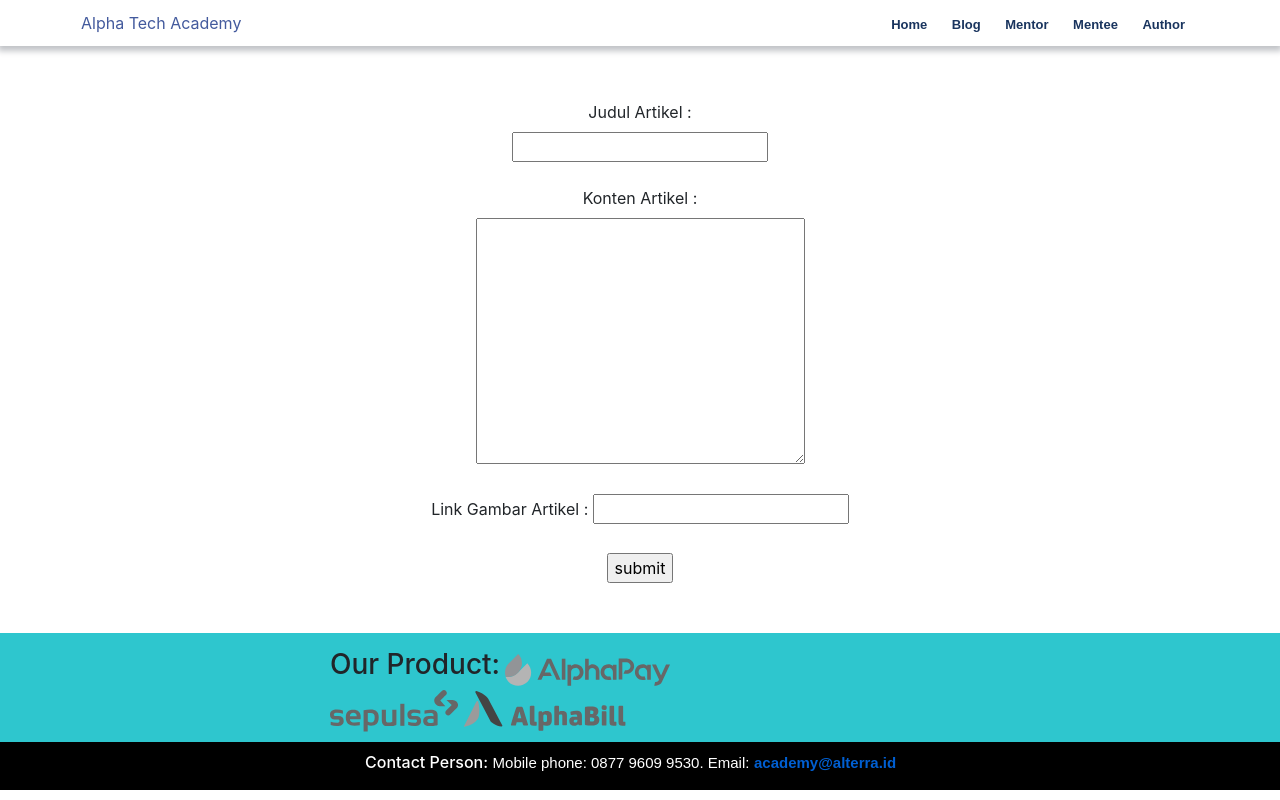
After one commit to hamdiranu/DJANGO_MVC, a Django app: page /form/ in a window 1280 px wide. The commit adds this page. Run offline with Django 3.2, Linux system fonts and the light colour scheme; some libraries are stand-ins or nearby versions; some web fonts are replaced.

Commit message:
Update Form

```diff
--- a/C/project_advance_views/blog/models.py
+++ b/C/project_advance_views/blog/models.py
@@ -1,11 +1,14 @@
 from django.db import models
+from datetime import datetime
 
 # Create your models here.
 
 class Blog(models.Model):
     Gambar            = models.CharField(max_length = 200)
+    Tanggal           = models.DateTimeField(auto_now=True)
+    Comment           = models.CharField(max_length = 200)
     Title             = models.CharField(max_length = 200)
-    Content           = models.TextField(max_length = 200)
+    Content           = models.TextField(max_length = 2000)
 
 class Mentor(models.Model):
     Gambar          = models.CharField(max_length = 200)
--- a/C/project_advance_views/blog/static/css/main.css
+++ b/C/project_advance_views/blog/static/css/main.css
@@ -272,6 +272,13 @@ header {
 
 /* =========================================== BLOG ======================================== */
 
+.link_form p{
+    color: #19345E;
+    padding-top: 30px;
+    padding-left: 0px;
+}
+
+
 .ketfoto p{
     color: black;
     font-size: 12px;
@@ -321,7 +328,7 @@ header {
 }
 
 .isiblog {
-    margin-left: 120px;
+    margin-left: 310px;
 }
 
 /* ====================================== Our Mentee ==================================================== */
@@ -464,6 +471,13 @@ header {
 }
 
 /* ============================================================================================ */
+
+.form_body {
+    padding-top: 100px;
+    text-align: center;
+}
+
+
 @media(max-width:991px) {
 
     .option1 {
--- /dev/null
+++ b/C/project_advance_views/blog/templates/form.html
@@ -0,0 +1,85 @@
+<!DOCTYPE html>
+<html lang="en">
+<head>
+    <meta charset="UTF-8">
+    <meta name="viewport" content="width=device-width", initial-scale="1.0">
+    <meta http-equiv="X-UA-Compatible" content="ie=edge">
+    {% load static %}
+    <link rel="stylesheet" href="{% static 'css/bootstrap.min.css'%}">
+    <link rel="stylesheet" href="{% static 'js/bootstrap.min.js'%}">
+    <link rel="stylesheet" href="{% static 'css/main.css'%}">
+    <title>FORM</title>
+</head>
+<body>
+    <header>
+        <div class="container">
+            <div class="row align-items-center">
+                <div class="col-md-7 col-sm-12 altalogo">
+                    <a href="{% url 'blog:home' %}">Alpha Tech Academy</a>
+                </div>
+                <div class="col-md-5 option1">
+                    <div class="header-nav1">
+                        <ul class="header-nav__list1 list-unstyled">
+                            <li>
+                                <a href="{% url 'blog:home' %}">Home</a>
+                            </li>
+                            <li>
+                                <a href="{% url 'blog:blog' %}">Blog</a>
+                            </li>
+                            <li>
+                                <a href="{% url 'blog:mentor' %}">Mentor</a>
+                            </li>
+                            <li>
+                                <a href="{% url 'blog:mentee' %}">Mentee</a>
+                            </li>
+                            <li>
+                                <a href="{% url 'blog:author' %}">Author</a>
+                            </li>
+                        </ul>
+                    </div>
+                </div>
+            </div>
+        </div>
+    </header>
+    <div class="form_body">
+        <form method='POST' action="{% url 'blog:formupdate' %}">
+            {% csrf_token %}
+            <label id='judul_artikel'>Judul Artikel : </label>
+            <br>
+            <input type="text" name='judul_post' id='judul_post'></input>
+            <br><br>
+            <label id='content_artikel'>Konten Artikel : </label>
+            <br>
+            <textarea name='content_post' cols="30" rows="10" id='content_post'></textarea>
+            <br><br>
+            <label id='link_gambar'>Link Gambar Artikel : </label>
+            <input type="text" name='link_gambar' id='link_gambar'></input>
+            <br><br>
+            <input type="submit" value="submit"></input>
+        </form>
+    </div>
+    <footer>
+        <div class="container-fluid foot1">
+        <div class="col-4 line1">
+            <h3>Our Product: </h3>
+            <img src="{% static 'img/footer/logo-grey-alphapay.png'%}">
+            <img src="{% static 'img/footer/logo-grey-sepulsa.png'%}">
+            <img src="{% static 'img/footer/logo-grey-alphabill.png'%}">
+        </div>
+        </div>
+        <div class="container-fluid foot2">
+            <div class="row line2">
+                <div class="col3 contact">
+                    <h3>Contact Person: </h3>
+                </div>
+                <div class="col3 mobile">
+                    <p>Mobile phone: 0877 9609 9530.  Email:</p>
+                </div>
+                <div class="col3 email">
+                    <p>academy@alterra.id</p>
+                </div>
+            </div>
+        </div>
+</footer>
+</body>
+</html>
--- a/C/project_advance_views/blog/urls.py
+++ b/C/project_advance_views/blog/urls.py
@@ -24,4 +24,6 @@ urlpatterns = [
     path('author/', views.author, name = 'author'),
     path('mentor/', views.mentor, name = 'mentor'),
     path('mentee/', views.mentee, name = 'mentee'),
+    path('form/', views.form, name = 'form'),
+    path('form/update', views.formupdate, name = 'formupdate'),
 ]
--- a/C/project_advance_views/blog/views.py
+++ b/C/project_advance_views/blog/views.py
@@ -1,4 +1,5 @@
-from django.shortcuts import render
+from django.shortcuts import render, redirect
+from .models import Blog, Mentor, Mentee
 
 # Create your views here.
 
@@ -6,13 +7,28 @@ def home(request):
     return render(request, 'home.html',{})
 
 def blog(request):
-    return render(request, 'blog.html',{})
+    blogs = Blog.objects.all()
+    return render(request, 'blog.html',{'blogs':blogs})
 
 def mentee(request):
-    return render(request, 'mentee.html',{})
+    mentees = Mentee.objects.all()
+    return render(request, 'mentee.html',{'mentees':mentees})
 
 def mentor(request):
-    return render(request, 'mentor.html',{})
+    mentors = Mentor.objects.all()
+    return render(request, 'mentor.html',{'mentors':mentors})
 
 def author(request):
     return render(request, 'author.html',{})
+
+def form(request):
+    return render(request, 'form.html',{})
+
+def formupdate(request):
+    judul   = request.POST['judul_post']
+    konten  = request.POST['content_post']
+    link    = request.POST['link_gambar']
+    new = Blog(Title = judul, Content = konten, Gambar = link)
+    new.save()
+    # blogs = Blog.objects.all()
+    return redirect('/blog')
```
Also changed, not shown: C/project_advance_views/blog/templates/blog.html (+14 -24 lines), C/project_advance_views/blog/templates/mentee.html (+6 -25 lines), C/project_advance_views/blog/templates/mentor.html (+6 -28 lines), C/project_advance_views/blog/migrations/0002_auto_20191210_1414.py (added), C/project_advance_views/db.sqlite3.
